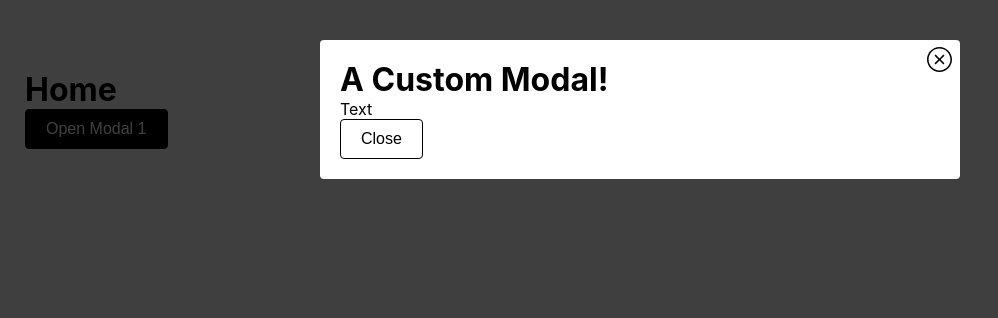
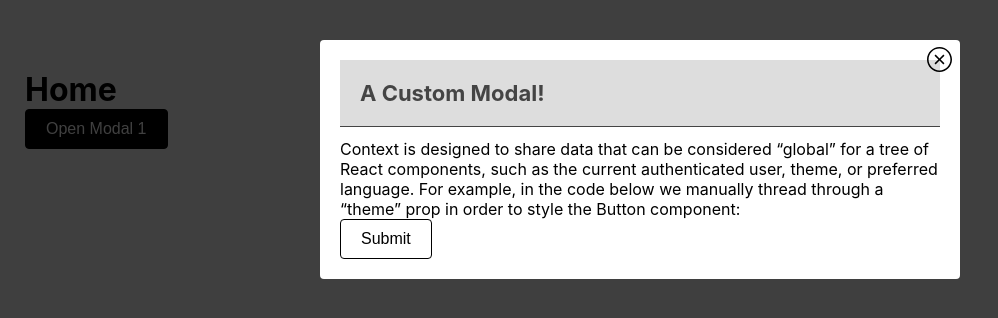
Before and after one commit to pesto-students/deep-dive-pras75299, a React (Create React App) app in the folder react-exercises/modal-react/: page /home in a window 1280 px wide. Both pictures are taken after a click on the button "Open Modal 1". Shown: the top 318 px of the page, without its empty margins (0-998 px from the left). Built offline with nearby package versions, Linux system fonts and the light colour scheme.

Commit message:
add modal header and title in Home while calling modal, update modal js file and css for header and title

```diff
--- a/react-exercises/modal-react/src/components/home/Home.js
+++ b/react-exercises/modal-react/src/components/home/Home.js
@@ -2,6 +2,8 @@ import React, { Component } from "react";
 import Modal from "../modal/Modal";
 import cross from "../../cross.svg";
 import "./Home.css";
+import ModalHeader from "../modal/ModalHeader";
+import ModalTitle from "../modal/ModalTitle";
 class Home extends Component {
   constructor(props) {
     super(props);
@@ -20,18 +22,26 @@ class Home extends Component {
           </button>
 
           <Modal id="custom-modal-1">
-            <div className="modal-header">
+            <ModalHeader className="modal-header">
+              <ModalTitle>
+                <h1>A Custom Modal!</h1>
+              </ModalTitle>
               <a href="" onClick={Modal.close("custom-modal-1")}>
                 <img src={cross} alt="Cross Icon" />
               </a>
-            </div>
-            <h1>A Custom Modal!</h1>
-            <p>Text</p>
+            </ModalHeader>
+            <p>
+              Context is designed to share data that can be considered “global”
+              for a tree of React components, such as the current authenticated
+              user, theme, or preferred language. For example, in the code below
+              we manually thread through a “theme” prop in order to style the
+              Button component:
+            </p>
             <button
               onClick={Modal.close("custom-modal-1")}
               className="btn btn-default"
             >
-              Close
+              Submit
             </button>
           </Modal>
         </div>
--- a/react-exercises/modal-react/src/components/modal/Modal.css
+++ b/react-exercises/modal-react/src/components/modal/Modal.css
@@ -15,7 +15,21 @@
   width: 50%;
   position: relative;
 }
-.modal-body .modal-header a {
+
+.modal-header {
+  width: 100%;
+  background-color: #dddddd;
+  border-bottom: #444 solid 1px;
+  margin-bottom: 12px;
+  padding: 20px;
+}
+.modal-header h1 {
+  font-size: 22px;
+  color: #444;
+  text-align: left;
+}
+
+.modal-header a {
   background: transparent;
   border: none;
   color: #000;
--- a/react-exercises/modal-react/src/components/modal/Modal.js
+++ b/react-exercises/modal-react/src/components/modal/Modal.js
@@ -1,4 +1,4 @@
-import React from "react";
+import React, { Component } from "react";
 import PropTypes from "prop-types";
 import "./Modal.css";
 
@@ -6,7 +6,7 @@ const propTypes = {
   id: PropTypes.string.isRequired,
 };
 
-class Modal extends React.Component {
+class Modal extends Component {
   constructor(props) {
     super(props);
     this.state = { isOpen: false };
@@ -60,7 +60,6 @@ class Modal extends React.Component {
         ref={(el) => (this.element = el)}
       >
         <div className="modal">
-          <div className="modal-header"></div>
           <div className="modal-body">{this.props.children}</div>
         </div>
         <div className="modal-background"></div>
```
